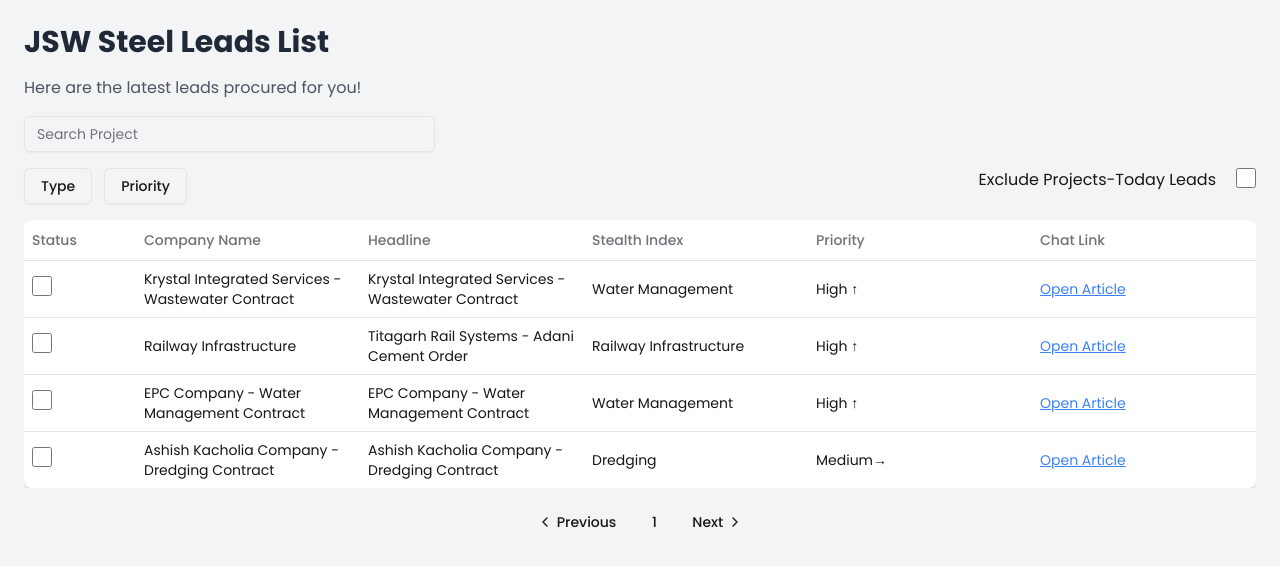
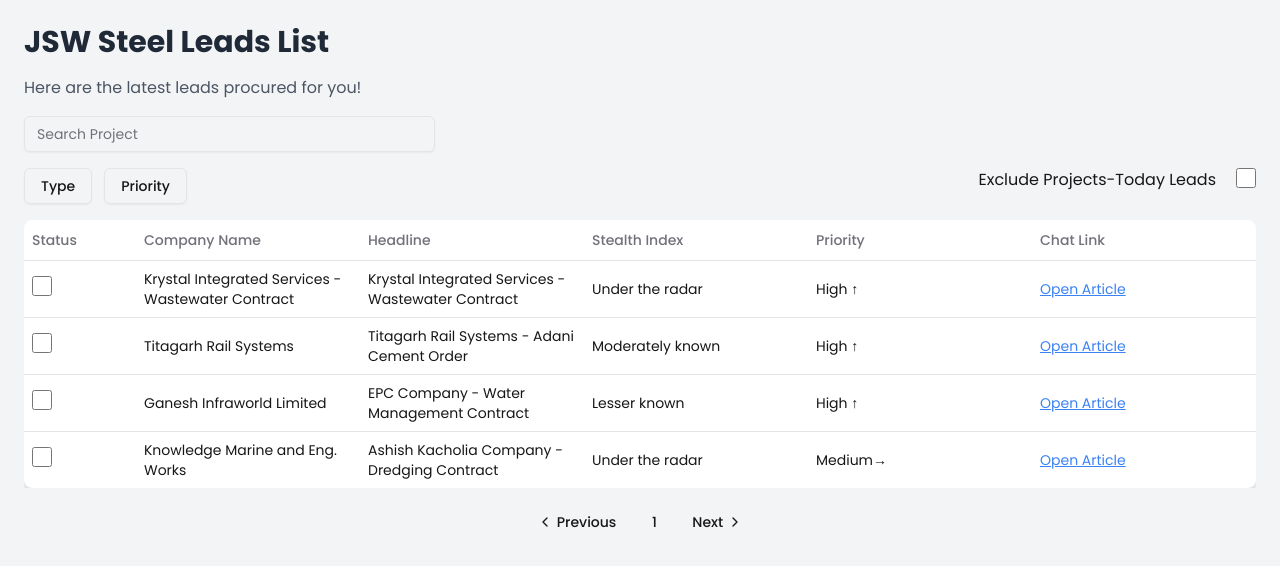
Before and after one commit to AAGAM17/frontend-project1-harsh-serenovolante-main, a Next.js app: page /task in a window 1280 px wide. Shown: the top 566 px of the page. Built offline with nearby package versions, Linux system fonts and the light colour scheme.

Commit message:
Add stealth index column and update task table display

```diff
--- a/app/task/page.tsx
+++ b/app/task/page.tsx
@@ -14,27 +14,31 @@
     title: "Krystal Integrated Services - Wastewater Contract",
     type: "Water Management",
     priority: "High",
+    stealthIndex: "Under the radar",
     chatLink: "https://www.constructionworld.in/urban-infrastructure/wastewater-and-sewage-treatment/krystal-integrated-wins-2.3m-wastewater-contract/69175"
   },
   {
-    id: "Railway Infrastructure",
+    id: "Titagarh Rail Systems",
     title: "Titagarh Rail Systems - Adani Cement Order",
     type: "Railway Infrastructure",
     priority: "High",
+    stealthIndex: "Moderately known",
     chatLink: "https://www.constructionworld.in/transport-infrastructure/metro-rail-and-railways-infrastructure/titagarh-rail-systems-wins-adani-cement-order-for-16-wagon-rakes/69075"
   },
   {
-    id: "EPC Company - Water Management Contract",
+    id: "Ganesh Infraworld Limited",
     title: "EPC Company - Water Management Contract",
     type: "Water Management",
     priority: "High",
+    stealthIndex: "Lesser known",
     chatLink: "https://www.dsij.in/dsijarticledetail/this-small-cap-epc-company-receives-contract-worth-rs-1298-crore-for-water-management-and-civil-works-id003"
   },
   {
-    id: "Ashish Kacholia Company - Dredging Contract",
+    id: "Knowledge Marine and Eng. Works",
     title: "Ashish Kacholia Company - Dredging Contract",
     type: "Dredging",
     priority: "Medium",
+    stealthIndex: "Under the radar",
     chatLink: "https://tradebrains.in/features/ashish-kacholia-stock-in-focus-after-receiving-order-worth-48-cr-from-dredging-corporation-of-india/"
   }
 ];
@@ -79,6 +83,7 @@
         title: newTaskTitle,
         type: newTaskType,
         priority: "Medium", // Default priority
+        stealthIndex: "Under the radar", // Default stealth index
         chatLink: "#" // Default empty link
       };
       dummyTasks.push(newTask);
@@ -171,23 +176,16 @@
         <TableHeader>
           <TableRow>
             <TableHead className="w-1/12">Status</TableHead>
-
             <TableHead className="w-1/6">Company Name</TableHead>
             <TableHead className="w-1/6">Headline</TableHead>
             <TableHead className="w-1/6">Stealth Index</TableHead>
             <TableHead className="w-1/6">Priority</TableHead>
             <TableHead className="w-1/6">Chat Link</TableHead>
-
-
           </TableRow>
         </TableHeader>
         <TableBody>
           {currentTasks.map((task) => (
-
-
-            <TableRow key={task.id}
-
-          >
+            <TableRow key={task.id}>
               <TableCell>
                 <input
                   type="checkbox"
@@ -197,7 +195,7 @@
               </TableCell>
               <TableCell>{task.id}</TableCell>
               <TableCell>{task.title}</TableCell>
-              <TableCell>{task.type}</TableCell>
+              <TableCell>{task.stealthIndex}</TableCell>
               <TableCell>{task.priority === "High" ? "High ↑" : task.priority === "Medium" ? "Medium→" : "Low ↓"}</TableCell>
               <TableCell>
                 <a
@@ -209,7 +207,6 @@
                   Open Article
                 </a>
               </TableCell>
-
             </TableRow>
           ))}
         </TableBody>
```
Lines whose indentation alone changed are shown as unchanged.
